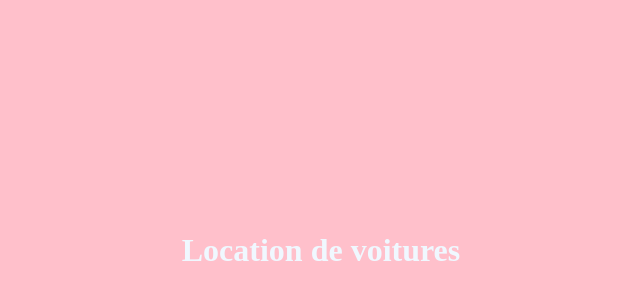
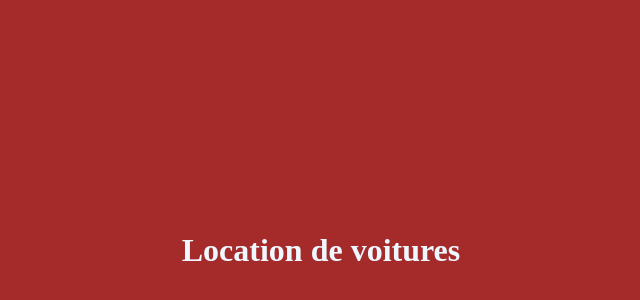
Before and after one commit to rhazali/test, a plain HTML site: page index.html in a window 1280 px wide. Shown: the part 42-342 px from the top of the page, without its empty margins (319-959 px from the left). Drawn offline with Linux system fonts and the light colour scheme.

Commit message:
modification couleur fond

```diff
--- a/index.html
+++ b/index.html
@@ -7,7 +7,7 @@
         </title>
     </head>
 
-    <body style="background-color: pink;">
+    <body style="background-color:brown;">
         <h1 style="padding-top: 20%; padding-bottom:20%; text-align:center; color:aliceblue">
 Location de voitures
         </h1>
```
